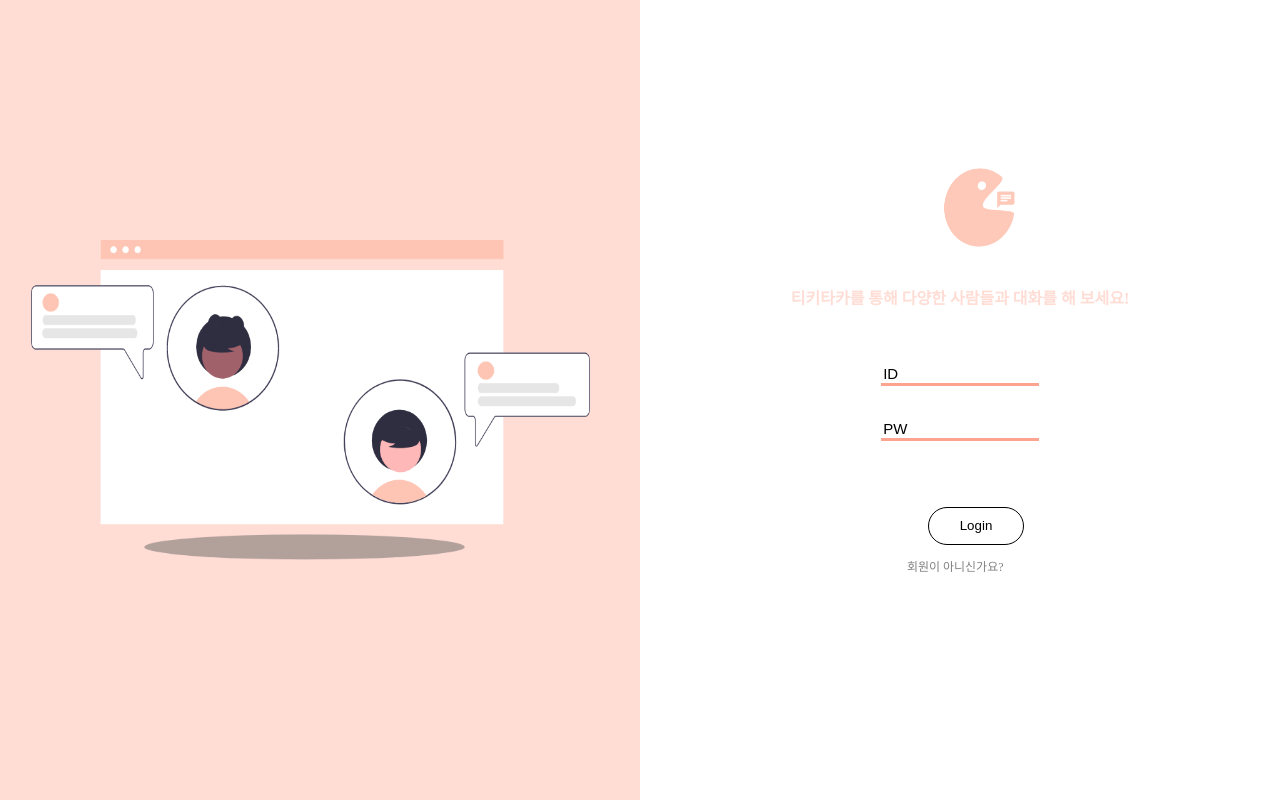
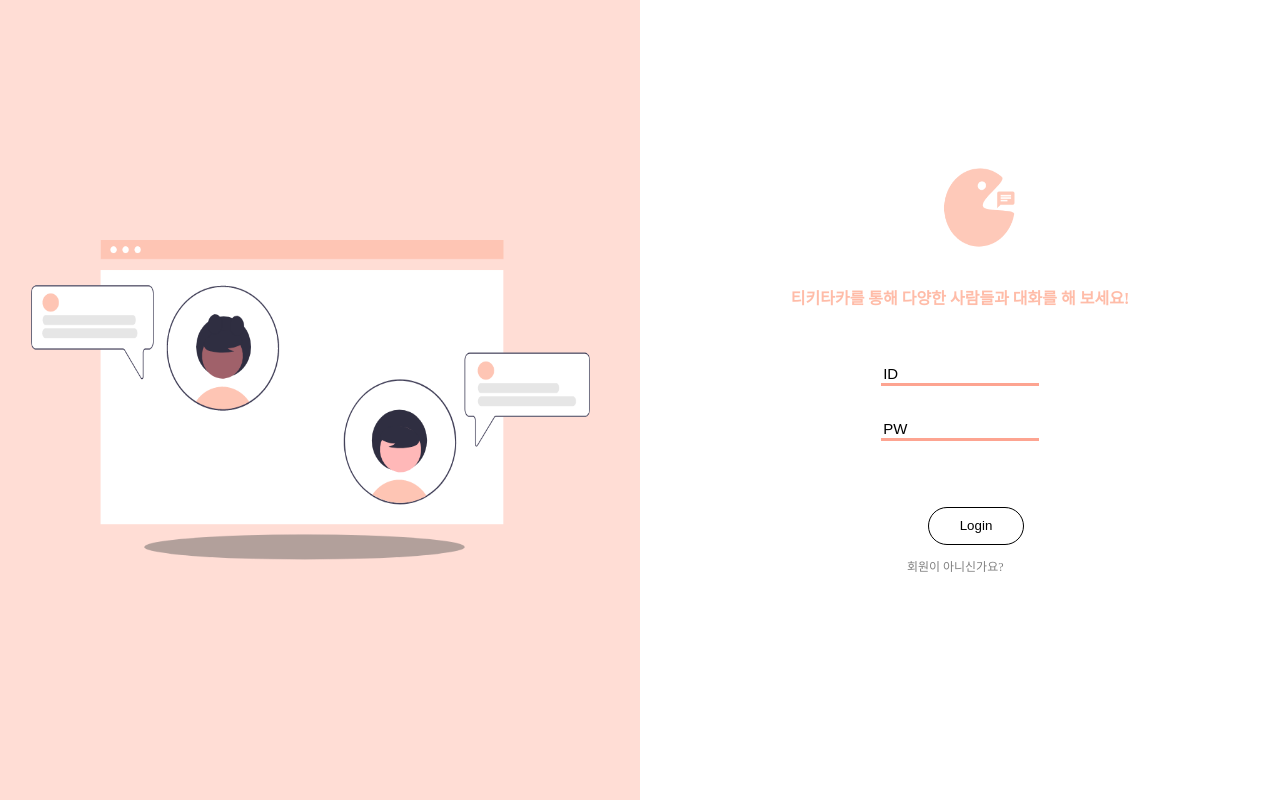
Before and after one commit to TikiTaka-DSM/TikiTaka-Front, a React app: page /login in a window 1280 px wide. Built offline with nearby package versions, Linux system fonts and the light colour scheme.

Commit message:
text color edit

```diff
--- a/src/assets/style/User/UserStyle.js
+++ b/src/assets/style/User/UserStyle.js
@@ -80,7 +80,7 @@ export const InputPw = styled(InputId).attrs({
 })``;
 
 export const LoginText = styled.h4`
-  color: #ffddd5;
+  color: #ffbca8;
 `;
 
 export const UserButton = styled.button`
```
